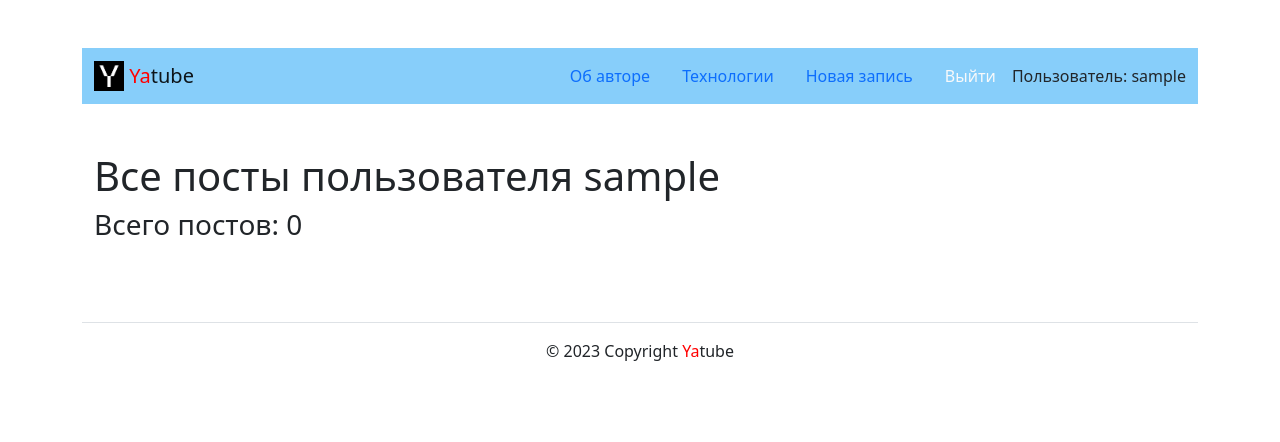
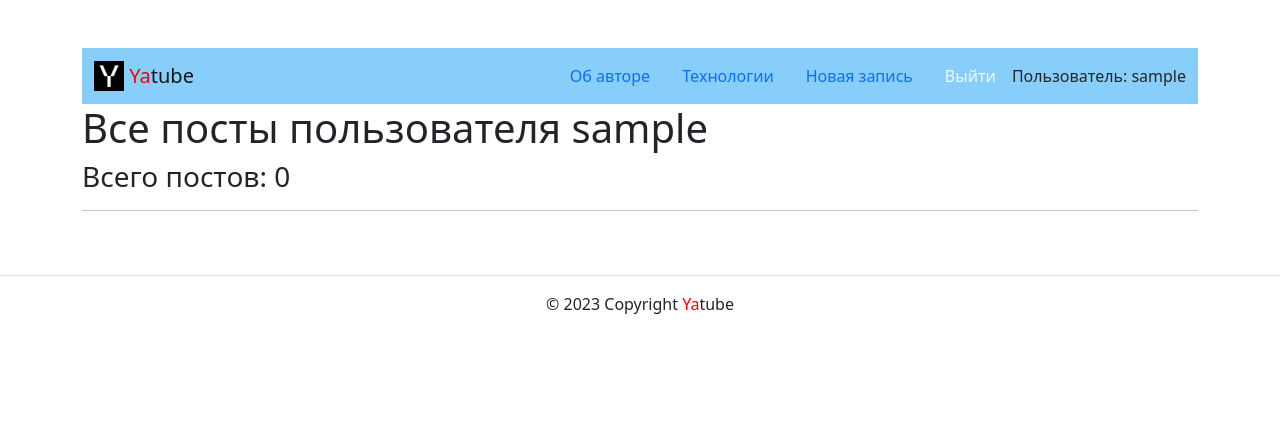
Before and after one commit to SeritoOsaka/hw03_forms, a Django app: template yatube/templates/posts/profile.html in a window 1280 px wide. Shown: the top 442 px of the page. Run offline with Django 3.2, Linux system fonts and the light colour scheme; the template is opened without the code that fills it: values that come from a table or form of the project are taken from there, others are empty; the visitor is signed in with stand-in values (Sample User, id 1); data comes from the database, SQL or seed files in the repository; some libraries are stand-ins or nearby versions.

Commit message:
Исравлены ошибки

```diff
--- a/yatube/templates/includes/post_item.html
+++ b/yatube/templates/includes/post_item.html
@@ -14,5 +14,6 @@
   <br>
   {% if post.group %}
   <a href="{% url 'posts:group_list' post.group.slug %}">все записи группы</a>
+  <hr>
 {% endif %}
 </article>
--- a/yatube/templates/posts/profile.html
+++ b/yatube/templates/posts/profile.html
@@ -2,13 +2,12 @@
 {% block title %}Профайл пользователя {{  author.get_full_name  }}{% endblock title %}
 
 {% block content %}
-  <div class="container py-5">
     <h1>Все посты пользователя {{  author  }}</h1>
     <h3>Всего постов: {{  author.posts.all.count  }}</h3>
+    <hr>
       {% for post in page_obj %}
             {% include "includes/post_item.html" with post=post %}
       {% endfor %}
-    <br>
       {% if page_obj.has_other_pages %}
             {% include "includes/paginator.html" with page_obj=page_obj paginator=paginator%}
       {% endif %}
```
